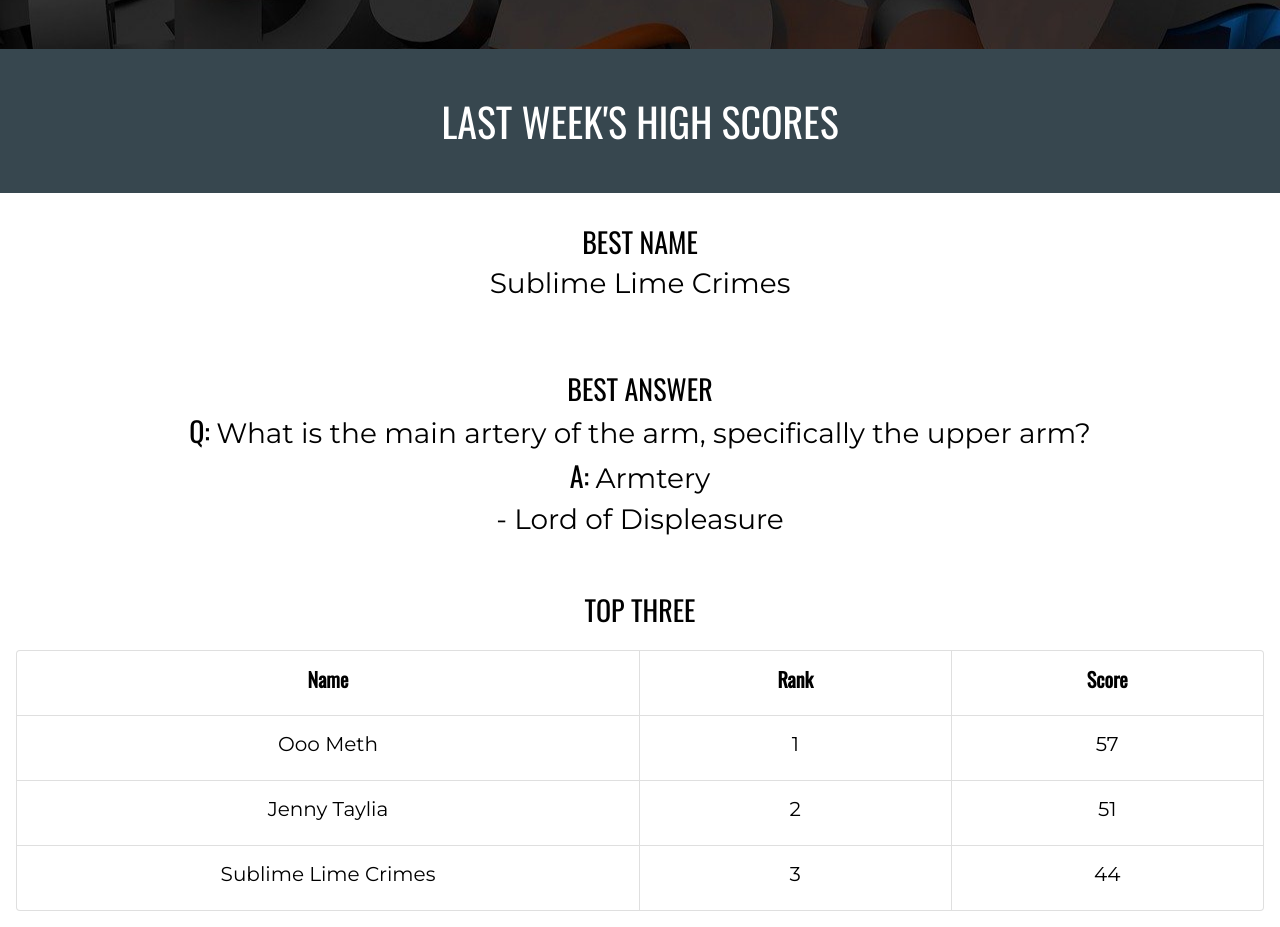
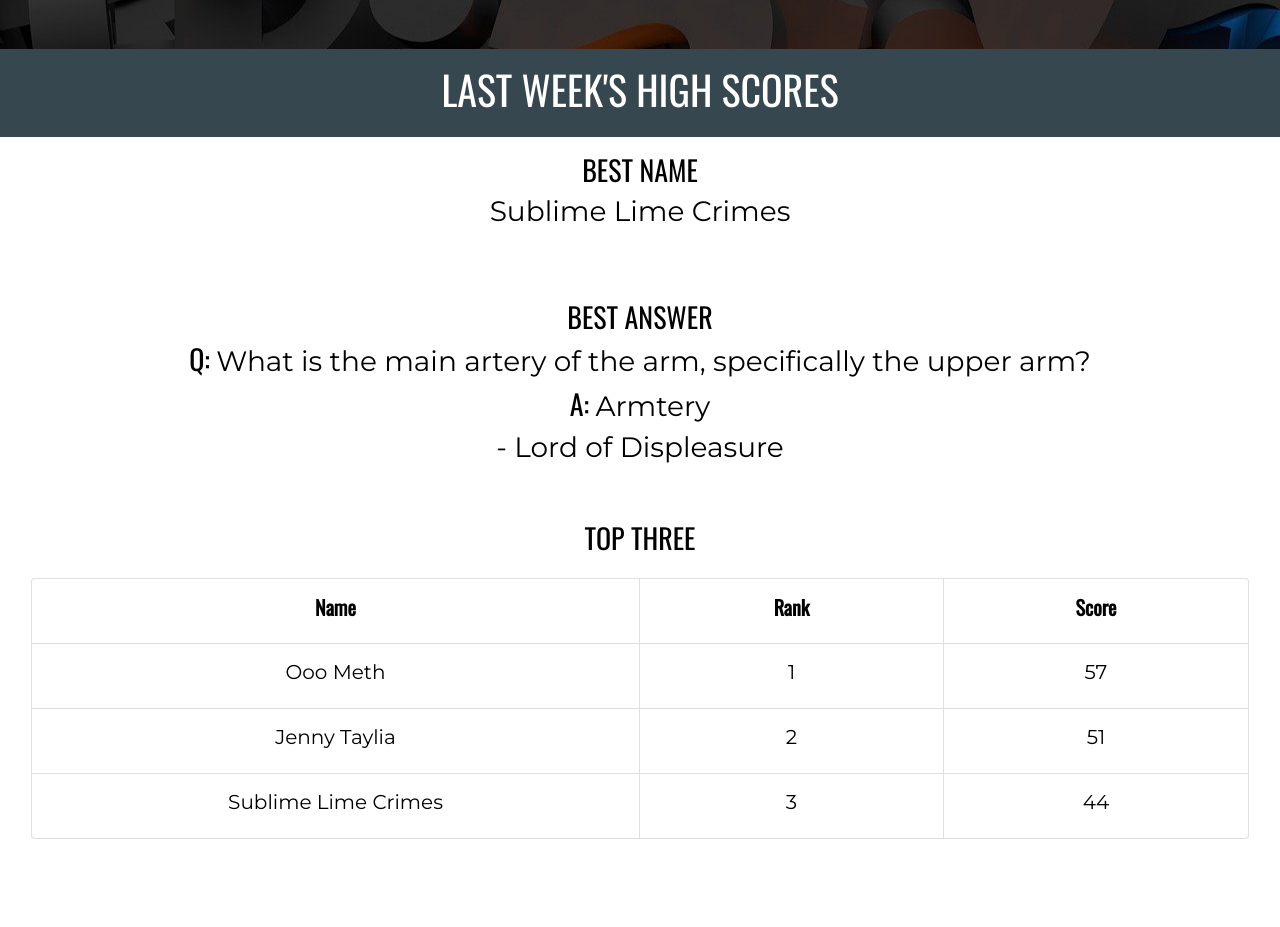
Before and after one commit to TimWatervoort/askybois-frontend, a React (Create React App) app: page /contact in a window 1280 px wide. Shown: the part 680-1607 px from the top of the page. After the commit the page ends 1535 px from the top, so only its background shows below. Built offline with nearby package versions, Linux system fonts and the light colour scheme.

Commit message:
fixed spacing issues

```diff
--- a/src/components/ShortScores/ShortScores.js
+++ b/src/components/ShortScores/ShortScores.js
@@ -7,16 +7,16 @@ const ShortScores = props => {
 
   return (
   <div className={`ask-bg-${mode} container-fluid text-center px-0`}>
-    <h1 className='ask-nav mb-3 text-white ask-rounds-bg p-5'>LAST WEEK'S HIGH SCORES</h1>
+    <div className='ask-nav text-white ask-rounds-bg py-3 mx-0'><h1>LAST WEEK'S HIGH SCORES</h1></div>
 
-    <div className='row pt-3'>
+    <div className='row pt-3 mx-0'>
       <div className='col'>
         <h3 className='ask-nav'>BEST NAME</h3>
         <h3 className='ask-text'>Sublime Lime Crimes</h3>
       </div>
     </div>
 
-    <div className='row pt-3 my-5'>
+    <div className='row pt-3 my-5 mx-0'>
       <div className='col'>
         <h3 className='ask-nav'>BEST ANSWER</h3>
         <h3 className='ask-text'><span className='ask-nav'>Q: </span> What is the main artery of the arm, specifically the upper arm?</h3>
@@ -25,8 +25,8 @@ const ShortScores = props => {
       </div>
     </div>
 
-    <h3 className='ask-nav'>TOP THREE</h3>
-    <div className='row p-3'>
+    <h3 className='ask-nav mx-0'>TOP THREE</h3>
+    <div className='row p-3 mx-0'>
       <div className='col'>
         <div className={`card ask-bg-${mode}`}>
           <div className={`card-body p-0 ask-bg-${mode}`}>
```
